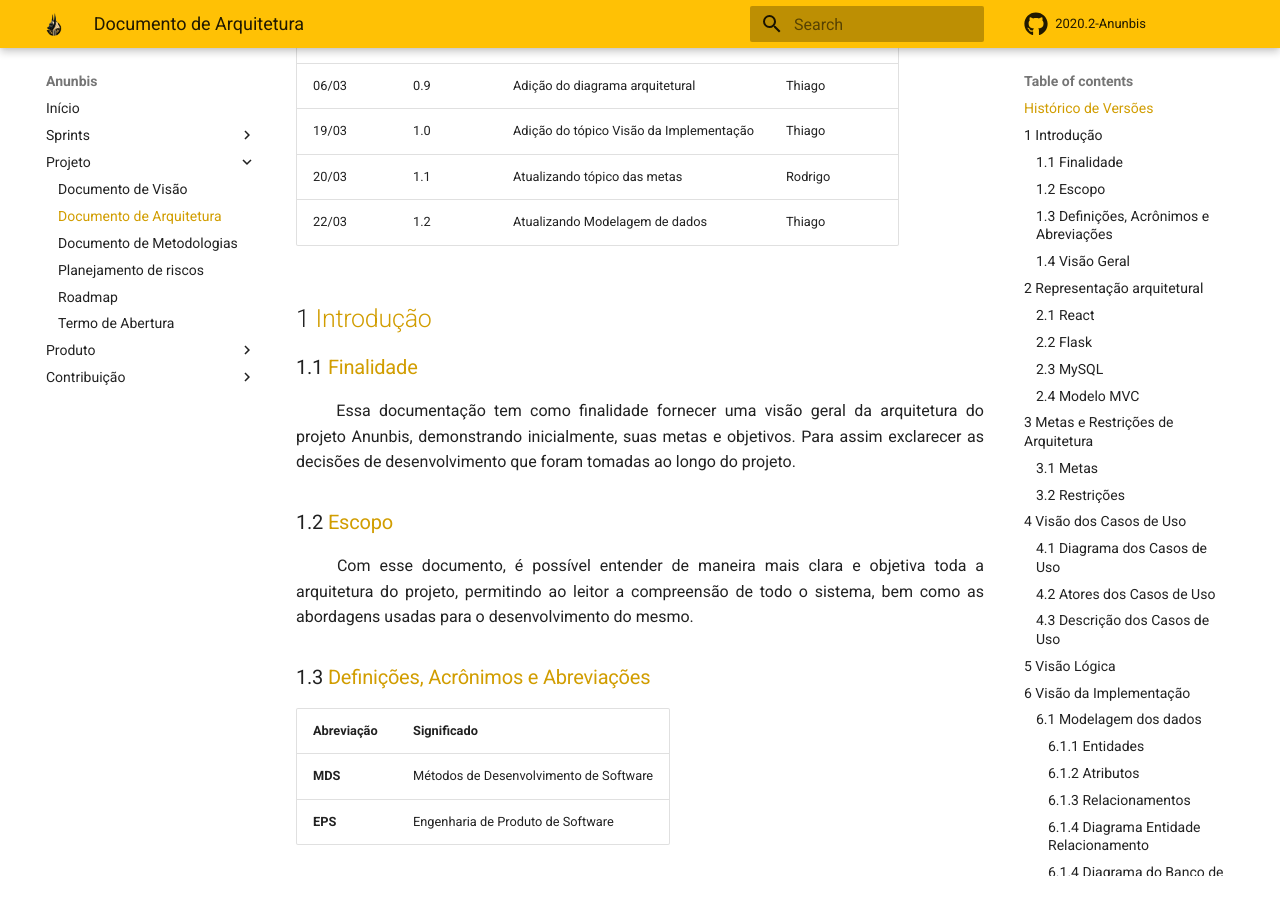
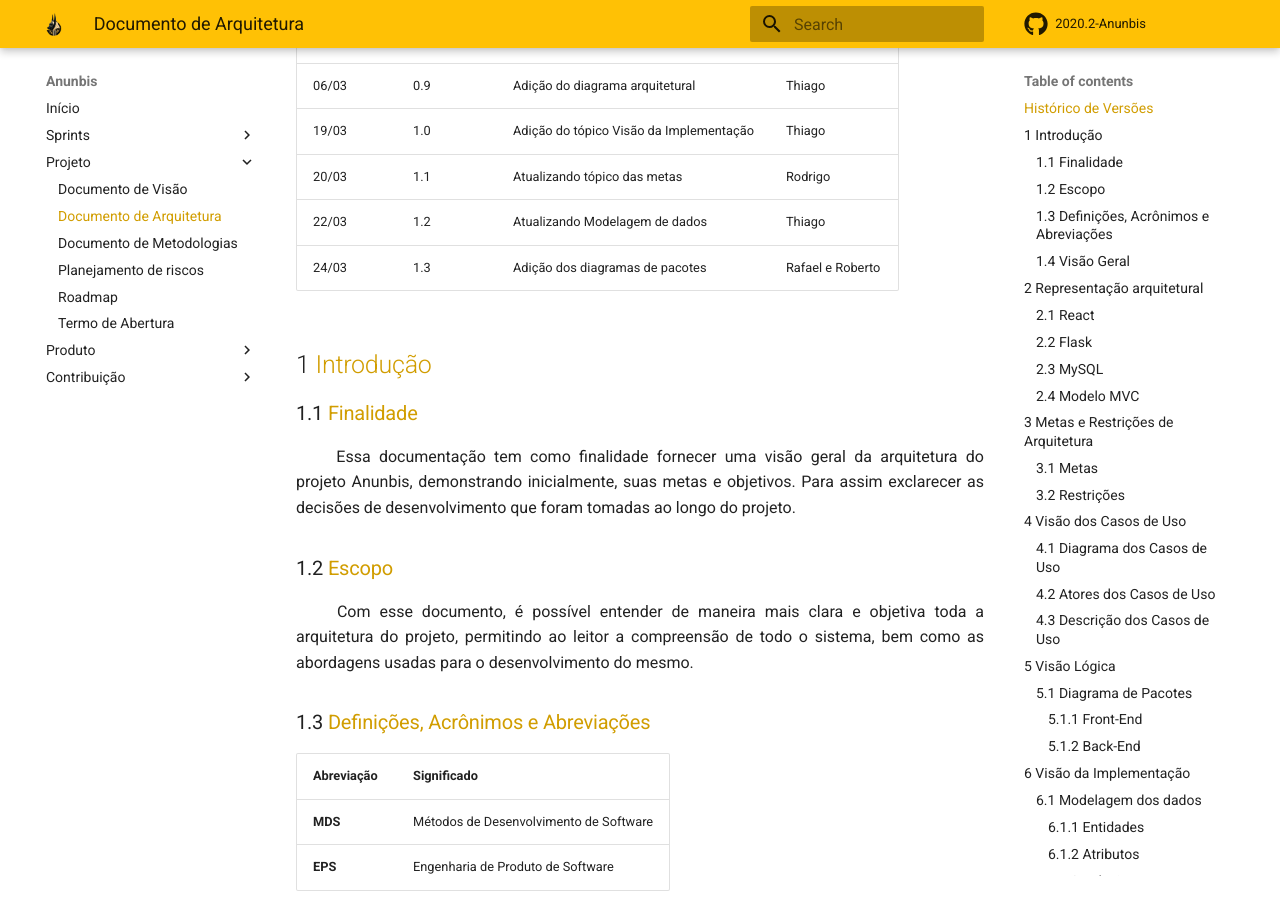
Before and after one commit to fga-eps-mds/2020.2-Anunbis, an MkDocs documentation site: the page built from docs/documentacao/documento-de-arquitetura.md, in a window 1280 px wide and 900 px high, scrolled down 577 px. Built offline with MkDocs 1.6.1 and Material for MkDocs 9.7.7, drawn with Linux system fonts in a browser that asks for light colours; comment, search, counter and statistics services are not loaded; some of the changed text lies outside the part shown.

Commit message:
(#97) Adicionando diagrama de pacotes FrontEnd e BackEnd
Co-authored-by: Roberto Gabriel <robertosantana2001@gmail.com>

```diff
--- a/docs/documentacao/documento-de-arquitetura.md
+++ b/docs/documentacao/documento-de-arquitetura.md
@@ -14,6 +14,7 @@ Data|Versão|Descrição|Autor
 19/03|1.0|Adição do tópico Visão da Implementação|Thiago|
 20/03|1.1|Atualizando tópico das metas|Rodrigo|
 22/03|1.2|Atualizando Modelagem de dados|Thiago|
+24/03|1.3|Adição dos diagramas de pacotes|Rafael e Roberto|
 
 ## 1 <a name="1">Introdução</a>
 
@@ -127,6 +128,15 @@ href="https://insights.stackoverflow.com/survey/2020#technology">o favorito do m
 
 <p align = "justify">&emsp;&emsp;No banco de dados, serão armazenados os dados dos usuários, dos professores e das disciplinas. Ao procurar por um professor, uma requisição será feita no back-end, e caso algum professor correspondente seja encontrado, será devolvido ao usuário o docente, sua pontuação e seus feedbacks. Essa troca de informação também será igual para os professores usuários.</p>
 
+### 5.1 <a name="5_1">Diagrama de Pacotes</a>
+
+#### 5.1.1 <a name="5_1_1">Front-End</a>
+<div style="display:block;text-align:center"><img src="/2020.2-Anunbis/images/Diagrama_Pacotes_FrontEnd.png" alt="Diagrama de pacotes Front-End"/></div>
+
+#### 5.1.2 <a name="5_1_1">Back-End</a>
+<div style="display:block;text-align:center"><img src="/2020.2-Anunbis/images/Diagrama_Pacotes_BackEnd.png" alt="Diagrama de pacotes Back-End"/></div>
+
+
 ## 6 <a name="6">Visão da Implementação</a>
 
 ### 6.1 <a name="6_1">Modelagem dos dados</a>
@@ -170,11 +180,11 @@ href="https://insights.stackoverflow.com/survey/2020#technology">o favorito do m
 
 #### 6.1.4 <a name="6_1_4">Diagrama Entidade Relacionamento</a>
 
-<div style="display:block;text-align:center"><img src="/images/diagramaEntidadeRelacionamento.png" alt="Diagrama Entidade Relacionamento"/></div>
+<div style="display:block;text-align:center"><img src="/2020.2-Anunbis/images/diagramaEntidadeRelacionamento.png" alt="Diagrama Entidade Relacionamento"/></div>
 
 #### 6.1.4 <a name="6_1_4">Diagrama do Banco de Dados</a>
 
-<div style="display:block;text-align:center"><img src="/images/diagramaLogicoDados.png" alt="Diagrama Logico dos Dados"/></div>
+<div style="display:block;text-align:center"><img src="/2020.2-Anunbis/images/diagramaLogicoDados.png" alt="Diagrama Logico dos Dados"/></div>
 
 ## 7 <a name="7">Referências</a>
 
```
Also changed, not shown: docs/images/Diagrama_Pacotes_BackEnd.png (added), docs/images/Diagrama_Pacotes_FrontEnd.png (added).
